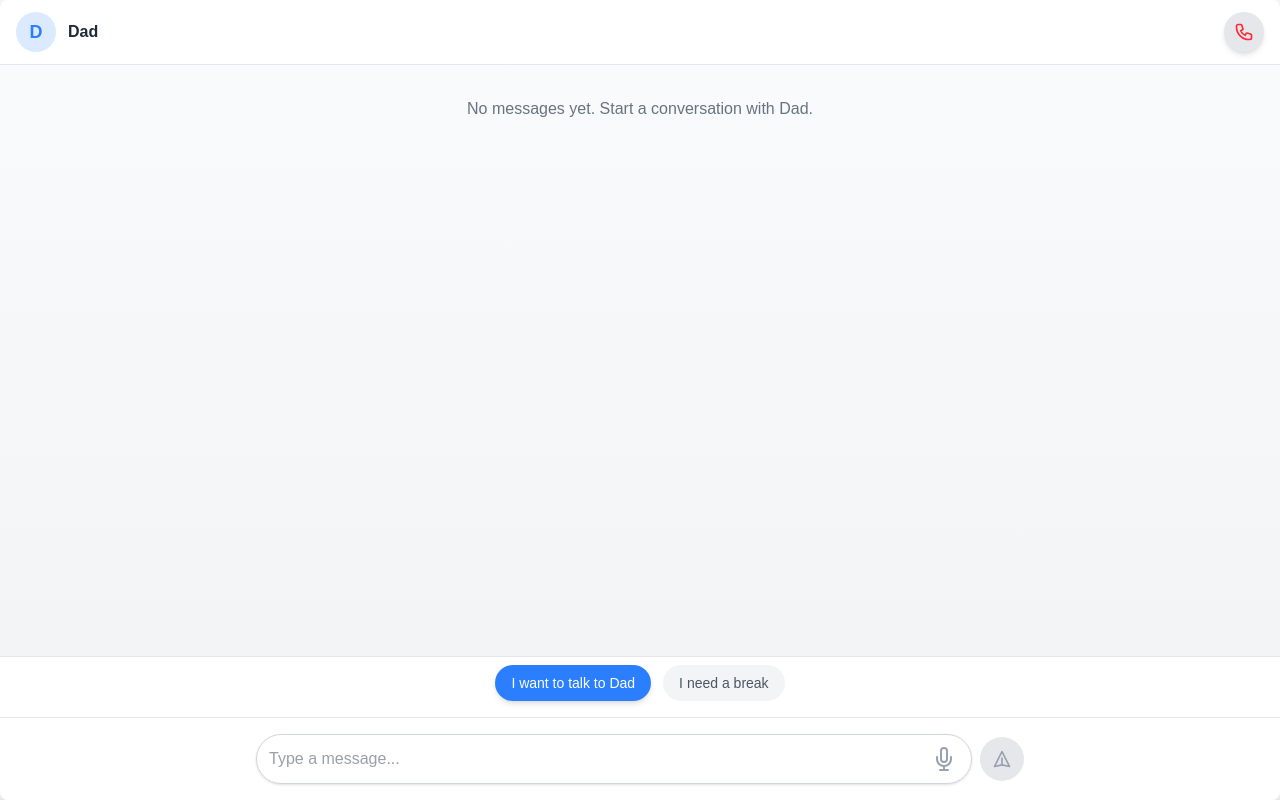
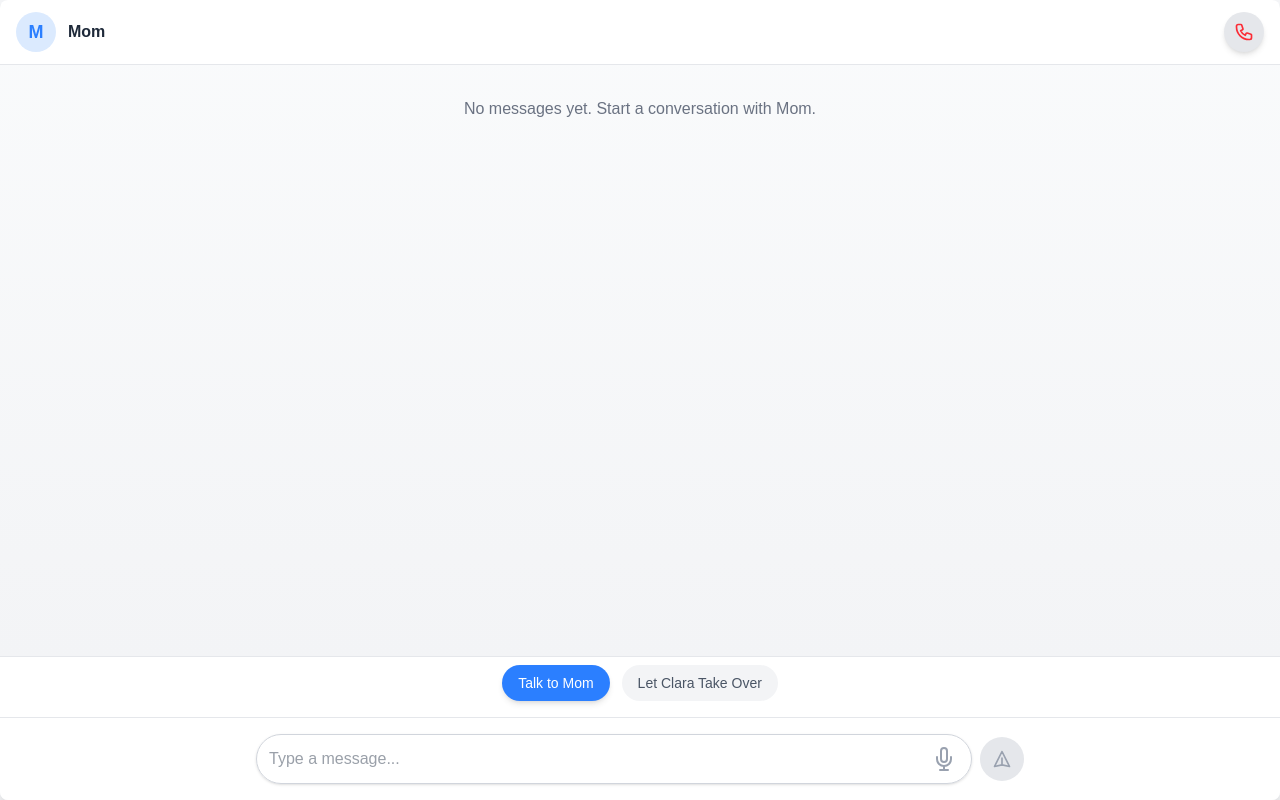
Before and after one commit to OOP-Hackathon-Clara/clara, a Next.js app in the folder clara-app/: page / in a window 1280 px wide. Both pictures are taken after a click on the button "Get Started". Built offline with nearby package versions, Linux system fonts and the light colour scheme.

Commit message:
My changes changing to mom

```diff
--- a/clara-app/src/app/page.tsx
+++ b/clara-app/src/app/page.tsx
@@ -1,8 +1,8 @@
 import AIChatWrapper from '@/components/ai/AIChatWrapper';
 
 export const metadata = {
-  title: 'Chat with Dad - Clara App',
-  description: 'Chat with Dad using AI',
+  title: 'Chat with Mom - Clara App',
+  description: 'Chat with Mom using AI',
 };
 
 export default function AIPage() {
--- a/clara-app/src/components/ai/AIChat.tsx
+++ b/clara-app/src/components/ai/AIChat.tsx
@@ -189,7 +189,7 @@ export default function AIChat() {
       // First update the local state for immediate UI feedback
       setActiveRole(newRole);
 
-      // If switching to user mode (talking to Dad), call the summarize endpoint
+      // If switching to user mode (talking to Mom), call the summarize endpoint
       if (!isAgent && messages.length > 0) {
         // Format messages for the summarize endpoint
         const formattedMessages = messages.map(msg => ({
@@ -254,10 +254,10 @@ export default function AIChat() {
       <div className="bg-white border-b border-gray-200 shadow-sm px-4 py-3 flex items-center justify-between">
         <div className="flex items-center">
           <div className="w-10 h-10 rounded-full bg-blue-100 flex items-center justify-center overflow-hidden mr-3">
-            <span className="text-blue-500 font-semibold text-lg">D</span>
+            <span className="text-blue-500 font-semibold text-lg">M</span>
           </div>
           <div>
-            <h2 className="font-semibold text-gray-800">Dad</h2>
+            <h2 className="font-semibold text-gray-800">Mom</h2>
           </div>
         </div>
         <div>
@@ -276,7 +276,7 @@ export default function AIChat() {
         <div className="space-y-4 max-w-3xl mx-auto">
           {messages.length === 0 && (
             <div className="rounded-lg p-4 text-center text-gray-500">
-              No messages yet. Start a conversation with Dad.
+              No messages yet. Start a conversation with Mom.
             </div>
           )}
 
@@ -288,7 +288,7 @@ export default function AIChat() {
             <div className="bg-red-100 text-red-700 p-3 rounded-lg shadow">
               <div className="flex items-center">
                 <svg xmlns="http://www.w3.org/2000/svg" className="h-5 w-5 mr-2" fill="none" viewBox="0 0 24 24" stroke="currentColor">
-                  <path strokeLinecap="round" strokeLinejoin="round" strokeWidth={2} d="M12 8v4m0 4h.01M21 12a9 9 0 11-18 0 9 9 0 0118 0z" />
+                  <path strokeLinecap="round" strokeLinejoin="round" strokeWidth={2} d="M3 8l7.89 5.26a2 2 0 002.22 0L21 8M5 19h14a2 2 0 002-2V7a2 2 0 00-2-2H5a2 2 0 00-2 2v10a2 2 0 002 2z" />
                 </svg>
                 Error: {error}
               </div>
@@ -314,7 +314,7 @@ export default function AIChat() {
                   : 'bg-gray-100 text-gray-600 hover:bg-gray-200'
             }`}
           >
-            I want to talk to Dad
+            Talk to Mom
           </button>
           <button
             type="button"
@@ -328,7 +328,7 @@ export default function AIChat() {
                   : 'bg-gray-100 text-gray-600 hover:bg-gray-200'
             }`}
           >
-            I need a break
+            Let Clara Take Over
           </button>
         </div>
       </div>
@@ -341,14 +341,15 @@ export default function AIChat() {
               type="text"
               value={input}
               onChange={(e) => setInput(e.target.value)}
-              placeholder={activeRole === 'agent' ? "Add more information about your interactions with Dad today..." : "Type a message..."}
-              className="w-full p-3 pr-12 border border-gray-300 rounded-full focus:outline-none focus:ring-2 focus:ring-blue-500 text-gray-700 shadow-sm"
+              disabled={activeRole === 'agent'}
+              placeholder={activeRole === 'agent' ? "Clara will respond to Mom for you..." : "Type a message..."}
+              className={`w-full p-3 pr-12 border border-gray-300 rounded-full focus:outline-none focus:ring-2 focus:ring-blue-500 text-gray-700 shadow-sm ${activeRole === 'agent' ? 'bg-gray-100 cursor-not-allowed' : ''}`}
             />
             <div className="absolute right-3 top-1/2 transform -translate-y-1/2">
               <MicrophoneButton
                 onTranscription={handleTranscription}
-                disabled={false}
-                className="p-1 rounded-full text-gray-400 hover:text-blue-500 focus:outline-none transition-colors"
+                disabled={activeRole === 'agent'}
+                className={`p-1 rounded-full ${activeRole === 'agent' ? 'text-gray-300' : 'text-gray-400 hover:text-blue-500'} focus:outline-none transition-colors`}
               />
             </div>
           </div>
--- a/clara-app/src/components/ai/AIMessage.tsx
+++ b/clara-app/src/components/ai/AIMessage.tsx
@@ -33,7 +33,7 @@ export default function AIMessage({ message }: MessageProps) {
       {isPatient && (
         <div className="flex-shrink-0 h-8 w-8 rounded-full overflow-hidden mr-2 mb-1">
           <div className="bg-green-100 h-full w-full flex items-center justify-center">
-            <span className="text-green-500 font-semibold text-xs">D</span>
+            <span className="text-green-500 font-semibold text-xs">M</span>
           </div>
         </div>
       )}
--- a/clara-app/src/components/ai/AgentModePopup.tsx
+++ b/clara-app/src/components/ai/AgentModePopup.tsx
@@ -97,7 +97,7 @@ export default function AgentModePopup({ isOpen, onClose, onSetMode }: AgentMode
         <div className="text-center">
           <h2 className="text-xl font-semibold mb-4">Agent Mode</h2>
           <p className="text-gray-600 mb-6">
-            You're about to enter agent mode. Please provide context about your interactions with Dad today.
+            You're about to enter agent mode. Please provide context about your interactions with Mom today.
           </p>
 
           {/* Microphone Button */}
--- a/clara-app/src/components/ai/PopupAlert.tsx
+++ b/clara-app/src/components/ai/PopupAlert.tsx
@@ -11,11 +11,11 @@ export default function PopupAlert({ isOpen, onClose }: PopupAlertProps) {
   if (!isOpen) return null;
 
   const handleStepBackIn = () => {
-    // Find and click the "I want to talk to Dad" button
-    const talkToDadButton = document.querySelector('button[type="button"]:not([disabled])') as HTMLButtonElement | null;
+    // Find and click the "I want to talk to Mom" button
+    const talkToMomButton = document.querySelector('button[type="button"]:not([disabled])') as HTMLButtonElement | null;
 
-    if (talkToDadButton && talkToDadButton.textContent?.includes('I want to talk to Dad')) {
-      talkToDadButton.click();
+    if (talkToMomButton && talkToMomButton.textContent?.includes('I want to talk to Mom')) {
+      talkToMomButton.click();
     }
 
     // Close the popup and set showAlert to false in the parent component
```
Also changed, not shown: 2 other files (tests, documents, lock files or other folders).
